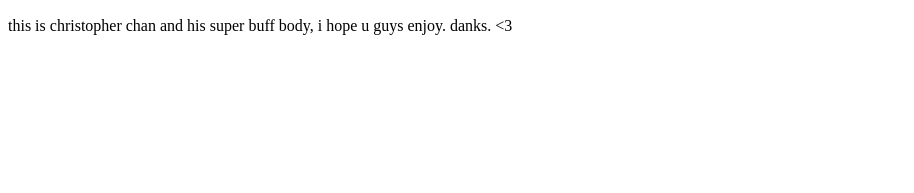
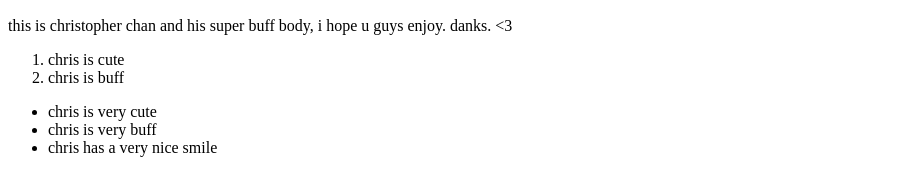
Before and after one commit to heavenlytrong/heavenlytrong.github.io, a plain HTML site: page index.html in a window 1280 px wide. Shown: the part 417-610 px from the top of the page, without its empty margins (0-914 px from the left). Drawn offline with Linux system fonts and the light colour scheme.

Commit message:
Update index.html

```diff
--- a/index.html
+++ b/index.html
@@ -9,5 +9,15 @@
 <p>this is a website for christopher and his huge third leg A.K.A his large dick</p>
 <img src="https://soranews24.com/wp-content/uploads/sites/3/2020/09/MP-3.jpg">
 <p>this is christopher chan and his super buff body, i hope u guys enjoy. danks. <3</p>
+  <ol>
+    <li>chris is cute</li>
+    <li>chris is buff</li>
+    <chris has a nice smile</li>
+  </ol>
+  <ul>
+    <li>chris is very cute</li>
+    <li>chris is very buff</li>
+    <li>chris has a very nice smile</li>
+  </ul>
 </body>
 </html>
```
